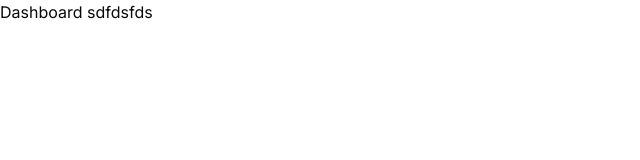
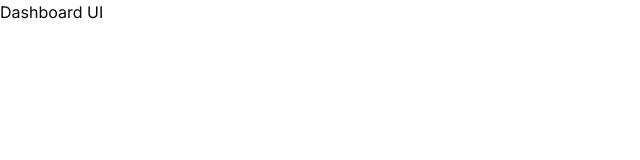
Before and after one commit to theutkarshdev/split-frontend-app, a React (Vite) app: page / in a window 1280 px wide. Shown: the top 160 px of the page, without its empty margins (0-640 px from the left). Built offline with nearby package versions, Linux system fonts and the light colour scheme.

Commit message:
change content

```diff
--- a/src/pages/Dashboard.tsx
+++ b/src/pages/Dashboard.tsx
@@ -1,5 +1,5 @@
 const Dashboard = () => {
-  return <div>Dashboard sdfdsfds</div>;
+  return <div>Dashboard UI</div>;
 };
 
 export default Dashboard;
```
